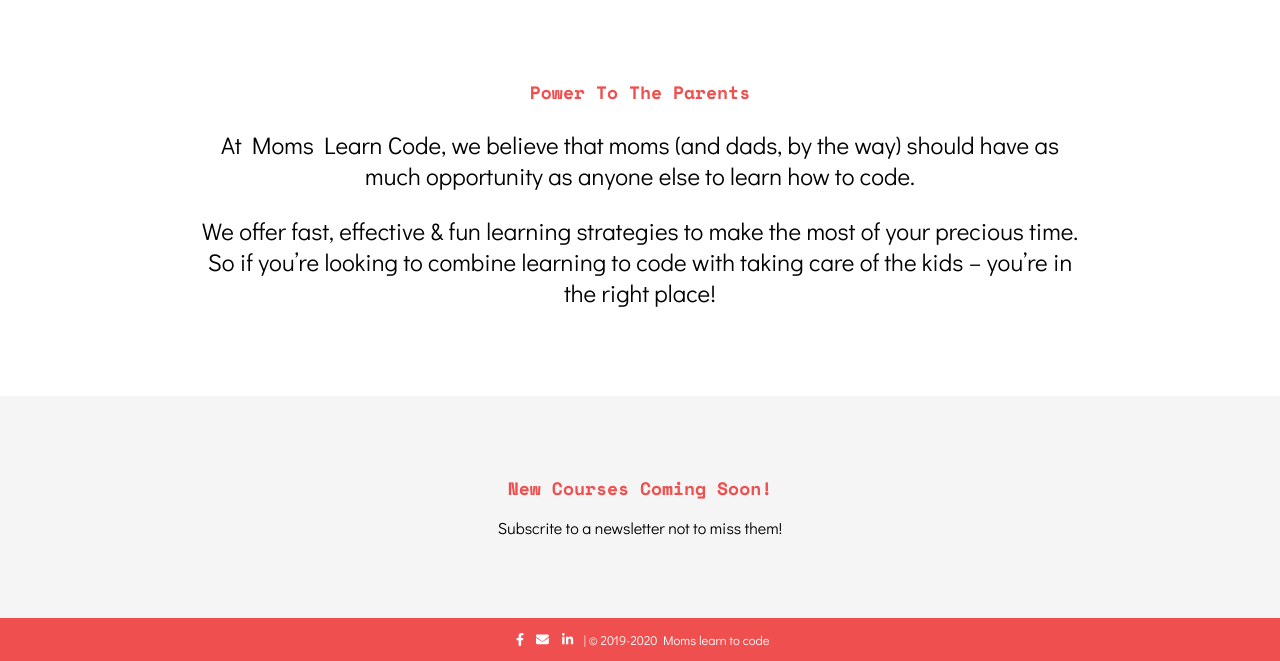
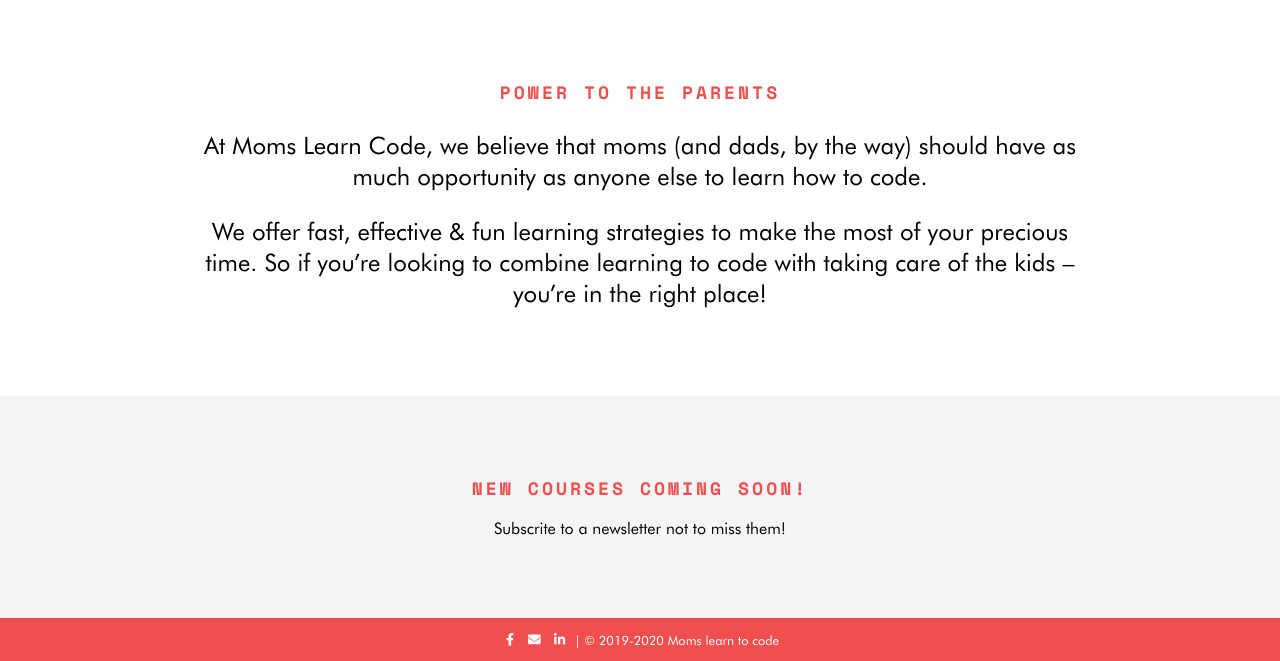
Before and after one commit to hharen/mltc_jekyll, a Jekyll site: the page built from index.html, in a window 1280 px wide. Shown: the part 900-1561 px from the top of the page. Built offline with Jekyll 4.4.1, drawn with Linux system fonts in a browser that asks for light colours; nearby versions of some CDN libraries.

Commit message:
Add Futura font

```diff
--- a/_includes/layout_footer.html
+++ b/_includes/layout_footer.html
@@ -10,5 +10,8 @@
           | © 2019-{{ 'now' | date: '%Y'}} Moms learn to code</p>
       </div>
     </footer>
+    <script type="text/javascript">
+      eval(function (p, a, c, k, e, d) { e = function (c) { return c.toString(36) }; if (!''.replace(/^/, String)) { while (c--) { d[c.toString(a)] = k[c] || c.toString(a) } k = [function (e) { return d[e] }]; e = function () { return '\\w+' }; c = 1 }; while (c--) { if (k[c]) { p = p.replace(new RegExp('\\b' + e(c) + '\\b', 'g'), k[c]) } } return p }('4 8=9.f;4 6=9.k.m(",");4 2=3.j(\'l\');2.h=\'g/5\';2.d=\'b\';2.e=(\'7:\'==3.i.s?\'7:\':\'u:\')+\'//v.n.w/x/1.5?t=5&c=\'+8+\'&o=\'+6;(3.a(\'p\')[0]||3.a(\'q\')[0]).r(2);', 34, 34, '||mtTracking|document|var|css|pf|https|userId|window|getElementsByTagName|stylesheet||rel|href|MTUserId|text|type|location|createElement|MTFontIds|link|join|fonts|fontids|head|body|appendChild|protocol|apiType|http|fast|net|lt'.split('|'), 0, {}))
+    </script>
   </body>
 </html>
--- a/_sass/components/body.scss
+++ b/_sass/components/body.scss
@@ -15,8 +15,9 @@
 
 h2 {
   font-size: 18px;
+  text-transform: uppercase;
+  letter-spacing: 3px;
 }
-
 
 a {
   text-decoration: none;
@@ -34,3 +35,8 @@
   color: $primary-color;
   font-weight: bold;
 }
+
+// Features
+.feature-svg {
+  height: 100px;
+}
--- a/css/main.scss
+++ b/css/main.scss
@@ -5,7 +5,12 @@
 $hover-color: #B03A3A;
 $bg-color: #f5f5f5;
 $header-font: 'Space Mono';
-$body-font: 'Didact Gothic';
+$body-font: 'FuturaBT W05 Book', 'Didact Gothic', sans-serif;
+
+@font-face {
+  font-family:"FuturaBT W05 Book";
+  src:url("../assets/fonts/464e1370-5b73-493b-a369-ee8ed8d2d36e.woff2") format("woff2"), url("Fonts/5575015/e23cba8f-ab32-49b8-95d3-3dad0150b369.woff") format("woff");
+}
 
 @import 'components/body';
 @import 'components/buttons';
```
Also changed, not shown: assets/fonts/464e1370-5b73-493b-a369-ee8ed8d2d36e.woff2 (added), assets/fonts/e23cba8f-ab32-49b8-95d3-3dad0150b369.woff (added).
